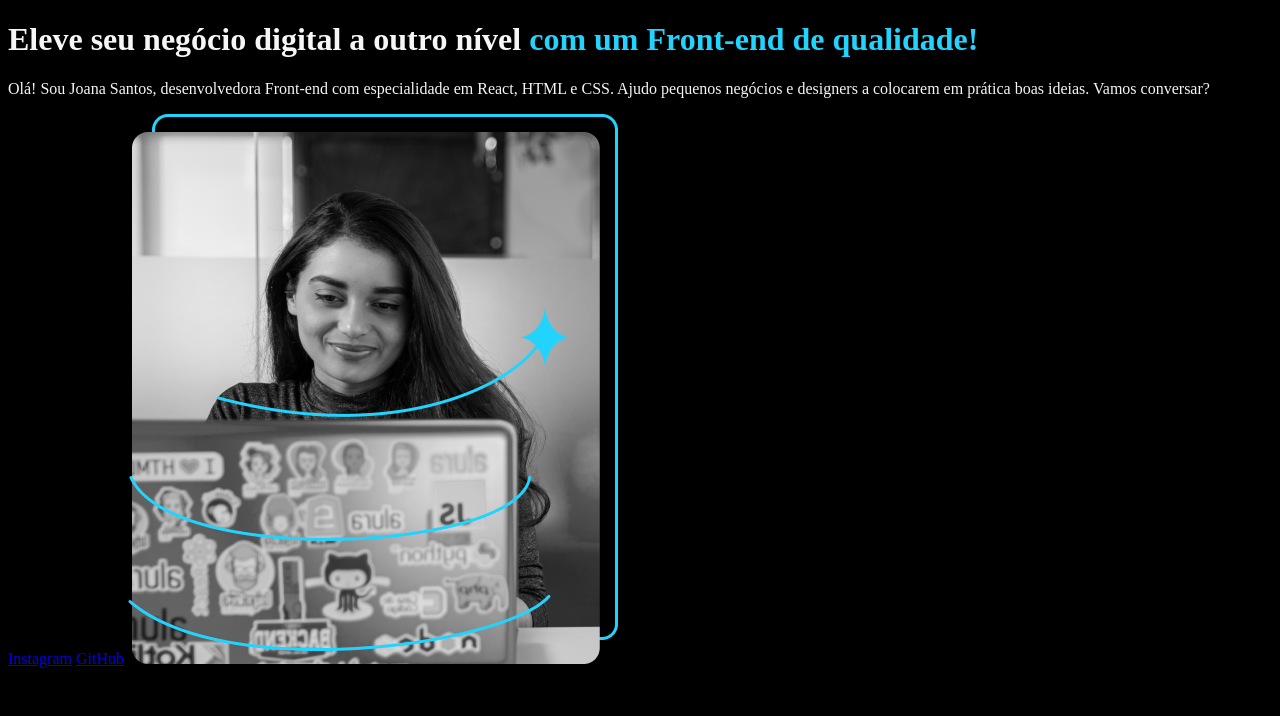
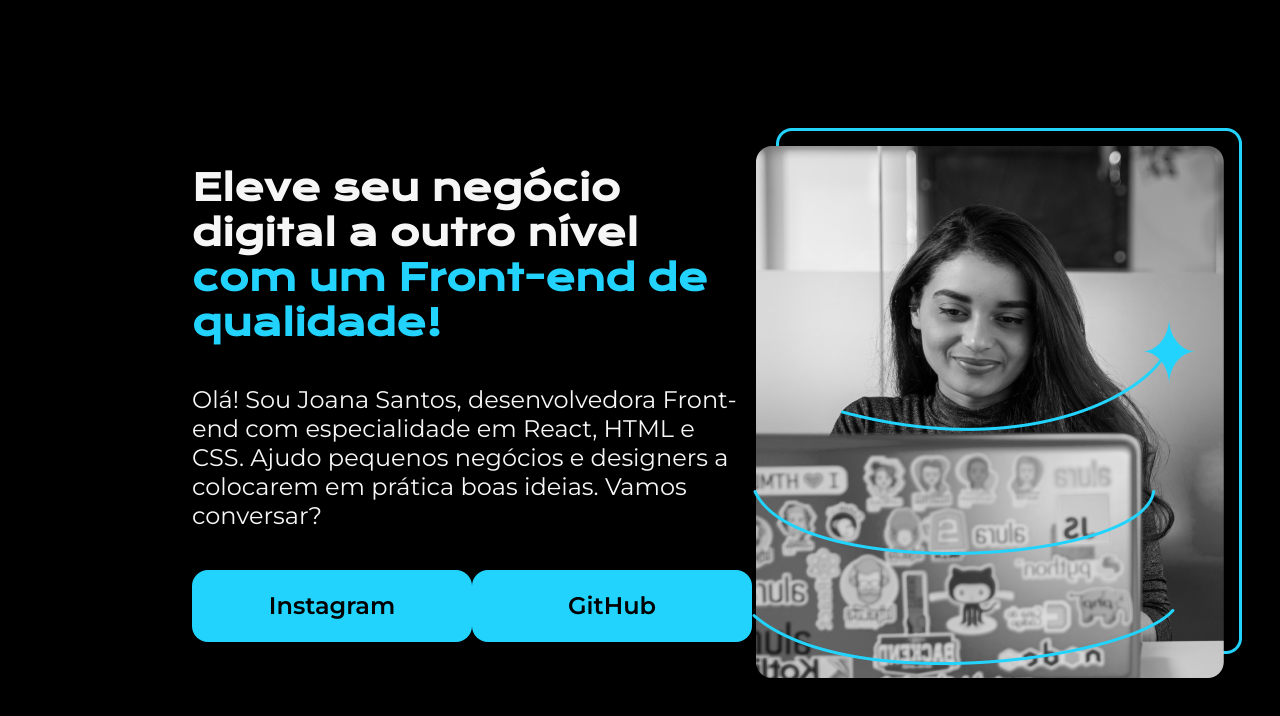
Before and after one commit to Renatocarvalhodev/Portifolio, a plain HTML site: page index.html in a window 1280 px wide. Drawn offline with nearby package versions, Linux system fonts and the light colour scheme.

Commit message:
Estilização dos elemesntos da página

```diff
--- a/index.html
+++ b/index.html
@@ -8,12 +8,16 @@
 </head>
 <body>
     <header></header>
-    <main>
-        <h1>Eleve seu negócio digital a outro nível <strong>com um Front-end de qualidade!</strong>
-        </h1>
-        <p>Olá! Sou Joana Santos, desenvolvedora Front-end com especialidade em React, HTML e CSS. Ajudo pequenos negócios e designers a colocarem em prática boas ideias. Vamos conversar?</p>
-        <a href="https://instagram.com/">Instagram</a>
-        <a href="https://github.com/">GitHub</a>
+    <main class="apresentacao">
+        <section class="apresentacao__conteudo">
+            <h1 class="apresentacao__conteudo__titulo">Eleve seu negócio digital a outro nível <strong class="titulo-destaque">com um Front-end de qualidade!</strong>
+            </h1>
+            <p class="apresentacao__conteudo__texto">Olá! Sou Joana Santos, desenvolvedora Front-end com especialidade em React, HTML e CSS. Ajudo pequenos negócios e designers a colocarem em prática boas ideias. Vamos conversar?</p>
+            <div class="apresentacao__links">
+                <a class="apresentacao__links__link" href="https://instagram.com/">Instagram</a>
+                <a class="apresentacao__links__link" href="https://github.com/">GitHub</a>
+            </div>
+        </section>
         <img src="imagem.png" alt="Foto da Joana Snatos programando">
     </main>
     <footer></footer>
--- a/style.css
+++ b/style.css
@@ -1,8 +1,59 @@
+@import url('https://fonts.googleapis.com/css2?family=Krona+One&family=Montserrat:ital,wght@0,100..900;1,100..900&display=swap');
+
+* {
+margin: 0px;
+padding: 0;
+}
+
 body {
+    box-sizing: border-box;
+    height: 100vh;
     background-color: #000000;
     color: #F6F6F6;
 }
 
-strong {
-    color: #22D4FD
+.titulo-destaque {
+    color: #22D4FD;
 }
+
+.apresentacao {
+    margin: 10% 15%;
+    display: flex;
+    align-items: center;
+    justify-content: space-between;
+}
+
+.apresentacao__conteudo {
+    width: 615px;
+    display: flex;
+    flex-direction: column;
+    gap: 40px;
+}
+
+.apresentacao__conteudo__titulo {
+    font-size: 36px;
+    font-family: "Krona One", sans-serif;
+}
+
+.apresentacao__conteudo__texto {
+    font-size: 24px;
+    font-family: "Montserrat", sans-serif;
+}
+
+.apresentacao__links {
+    display: flex;
+    justify-content: space-between ;
+}
+
+.apresentacao__links__link {
+    background-color: #22D4FD;
+    width: 280px;
+    text-align: center;
+    border-radius: 16px;
+    font-size: 24px;
+    padding: 21.5px 0;
+    text-decoration: none;
+    color: #000000;
+    font-family: "Montserrat", sans-serif;
+    font-weight: 600;
+}
```
